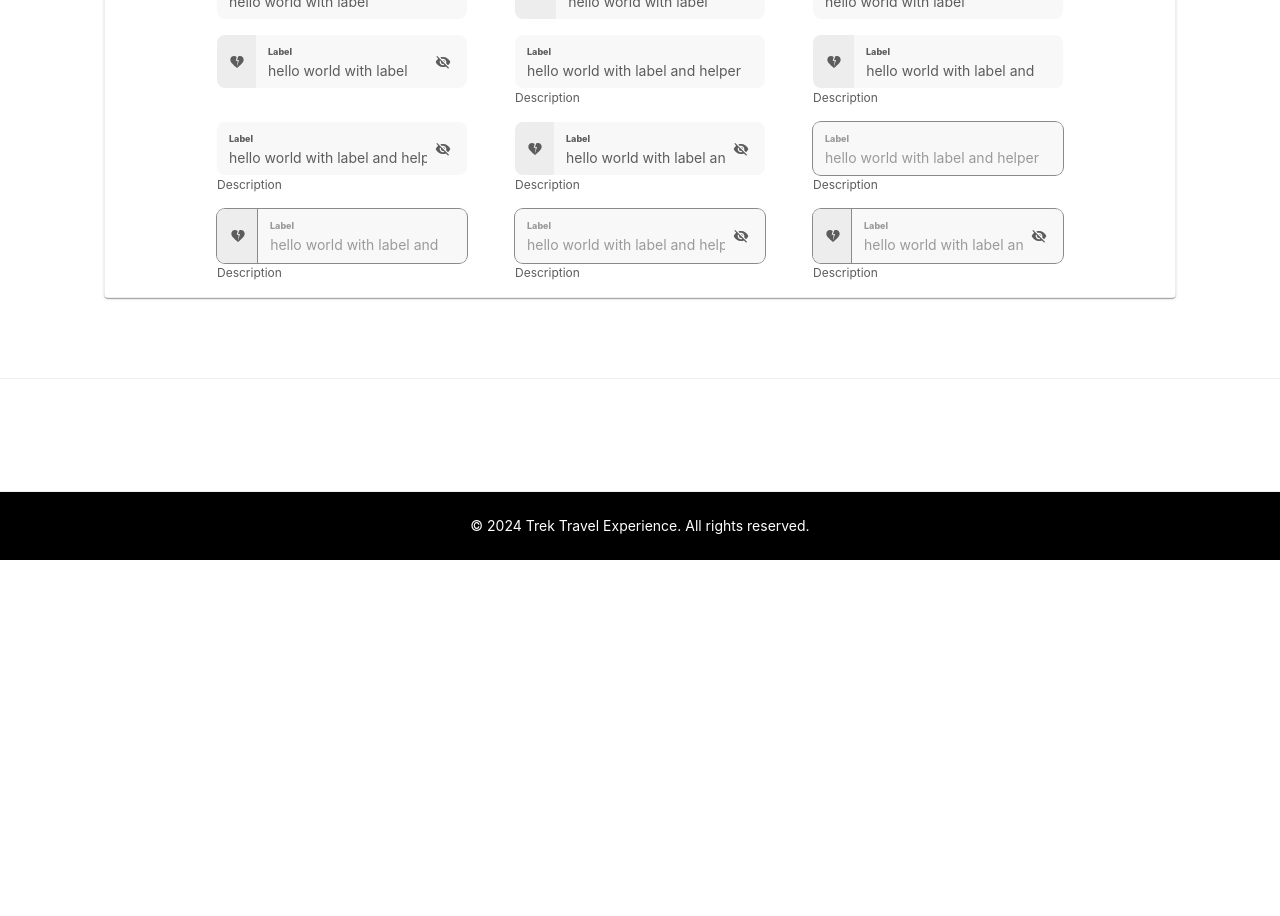
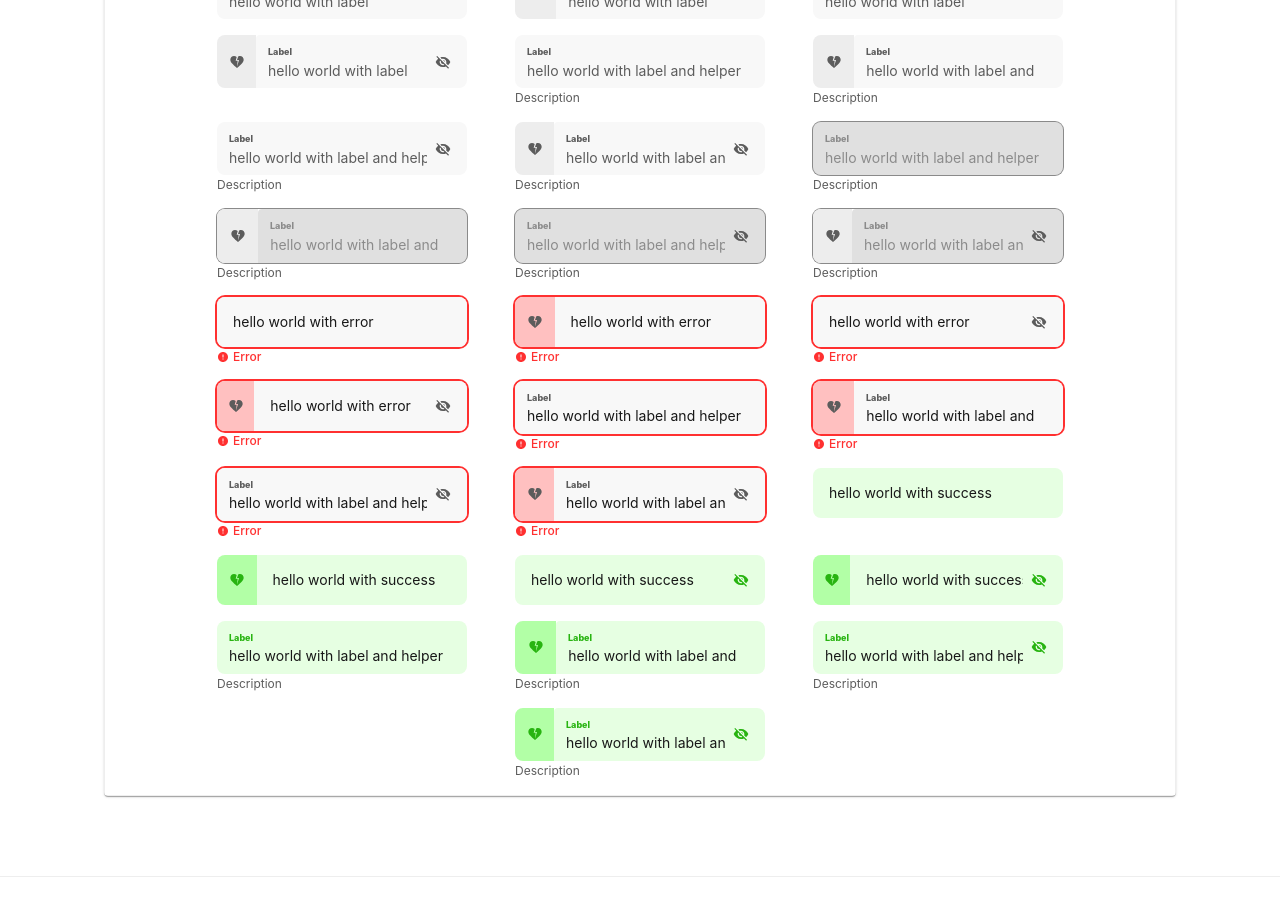
Before and after one commit to Yuki-kykyky/layout-demos, a Next.js app: page / in a window 1280 px wide. Shown: the part 800-1716 px from the top of the page. Before the commit the page ends 1360 px from the top, so only its background shows below. Built offline with nearby package versions, Linux system fonts and the light colour scheme.

Commit message:
feat error and success styles

```diff
--- a/app/common/styles/style-setting.ts
+++ b/app/common/styles/style-setting.ts
@@ -35,6 +35,10 @@ export const Shadows = {
     description: "hover",
     style: "0px 0px 0px 1px #1B4AF0",
   },
+  Error: {
+    description: "error",
+    style: "0px 0px 0px 2px #FF3030",
+  },
 };
 
 export const CornerRadius = {
--- a/app/common/ui/page2/woop/woop-input.tsx
+++ b/app/common/ui/page2/woop/woop-input.tsx
@@ -4,12 +4,82 @@ import {
   InputBase,
   Stack,
   TextField,
+  Theme,
   Typography,
 } from "@mui/material";
 
 import React from "react";
 import { Shadows } from "@/app/common/styles/style-setting";
+import { ColorPalette } from "@/app/common/styles/color-palette";
+import { Error } from "@mui/icons-material";
 
+const getContainerStyles = (error: boolean, disabled: boolean) => ({
+  borderRadius: "8px",
+  width: "250px",
+  overflow: "hidden",
+  boxShadow: error
+    ? Shadows.Error.style
+    : disabled
+    ? Shadows.Disabled.style
+    : "none",
+  "&:hover": {
+    boxShadow: disabled ? Shadows.Disabled.style : Shadows.Hover.style,
+  },
+  "&:focus-within": {
+    boxShadow: disabled ? Shadows.Disabled.style : Shadows.FocusBtn.style,
+  },
+});
+
+const getAdornmentStyles = (error: boolean, success: boolean) => ({
+  width: "50px",
+  bgcolor: (theme: Theme) =>
+    error
+      ? theme.palette.error.light
+      : success
+      ? theme.palette.success.light
+      : theme.palette.divider,
+  display: "flex",
+  alignItems: "center",
+  justifyContent: "center",
+  "& .MuiSvgIcon-root": {
+    color: (theme: Theme) =>
+      success ? theme.palette.success.main : theme.palette.text.secondary,
+    fontSize: "16px",
+  },
+});
+
+const getInputBaseStyles = (
+  error: boolean,
+  success: boolean,
+  disabled: boolean
+) => ({
+  p: "16px",
+  flexGrow: 1,
+  fontSize: "14px",
+  lineHeight: "18px",
+  bgcolor: (theme: Theme) =>
+    success
+      ? `${theme.palette.success.contrastText} !important`
+      : theme.palette.background.paper,
+  color: (theme: Theme) => {
+    if (disabled) return theme.palette.text.disabled;
+    if (error || success) return theme.palette.text.primary;
+    return theme.palette.text.secondary;
+  },
+  "&:hover, &:focus-within": {
+    bgcolor: (theme: Theme) => `${theme.palette.background.paper} !important`,
+  },
+});
+export type WoopInputProps = {
+  value: string;
+  startAdornment?: React.ReactNode;
+  endAdornment?: React.ReactNode;
+  label?: string;
+  helperText?: string;
+  disabled?: boolean;
+  error?: boolean;
+  success?: boolean;
+};
 export const WoopInput = ({
   value,
   startAdornment,
@@ -17,55 +87,14 @@ export const WoopInput = ({
   label,
   helperText,
   disabled = false,
-}: {
-  value: string;
-  startAdornment?: React.ReactNode;
-  endAdornment?: React.ReactNode;
-  label?: string;
-  helperText?: string;
-  disabled?: boolean;
-}) => {
+  error = false,
+  success = false,
+}: WoopInputProps) => {
   return (
     <Box>
-      <Stack
-        direction="row"
-        sx={{
-          borderRadius: "8px",
-          width: "250px",
-          overflow: "hidden",
-          "&:hover": {
-            boxShadow: Shadows.Hover.style,
-          },
-          "&:focus-within": {
-            boxShadow: Shadows.FocusBtn.style,
-          },
-          ...(disabled && {
-            boxShadow: Shadows.Disabled.style,
-            "&:hover": {
-              boxShadow: Shadows.Disabled.style,
-            },
-            "&:focus-within": {
-              boxShadow: Shadows.Disabled.style,
-            },
-          }),
-        }}
-      >
+      <Stack direction="row" sx={getContainerStyles(error, disabled)}>
         {startAdornment && (
-          <Box
-            sx={{
-              width: "50px",
-              bgcolor: (theme) => theme.palette.divider,
-              display: "flex",
-              alignItems: "center",
-              justifyContent: "center",
-              "& .MuiSvgIcon-root": {
-                color: (theme) => theme.palette.text.secondary,
-                fontSize: "16px",
-              },
-            }}
-          >
-            {startAdornment}
-          </Box>
+          <Box sx={getAdornmentStyles(error, success)}>{startAdornment}</Box>
         )}
 
         {label ? (
@@ -77,17 +106,16 @@ export const WoopInput = ({
             sx={{
               flexGrow: 1,
               "& .MuiInputLabel-root": {
-                color: (theme) => theme.palette.text.secondary,
+                color: (theme: Theme) =>
+                  success
+                    ? theme.palette.success.main
+                    : theme.palette.text.secondary,
                 fontSize: "12px",
                 top: "4px",
                 lineHeight: "16px",
                 fontWeight: 800,
-                "&:hover": {
-                  color: (theme) => theme.palette.text.secondary,
-                },
-                "&:focus, &:active, &:focus-visible, &:focus-within, &:focus-within-content":
-                  {
-                    color: (theme) => theme.palette.text.secondary,
+                "&:hover, &.Mui-focused": {
+                  color: (theme: Theme) => theme.palette.text.secondary,
                 },
               },
             }}
@@ -95,34 +123,18 @@ export const WoopInput = ({
               input: {
                 disableUnderline: true,
                 sx: {
+                  ...getInputBaseStyles(error, success, disabled),
                   p: 0,
-                  bgcolor: (theme) => theme.palette.background.paper,
-                  color: (theme) => theme.palette.text.secondary,
-                  height: "fit-content",
-                  fontSize: "14px",
-                  borderRadius: 0,
-                  lineHeight: "18px",
-                  "&:hover": {
-                    bgcolor: (theme) =>
-                      `${theme.palette.background.paper} !important`,
-                  },
-                  "&:focus-within": {
-                    bgcolor: (theme) =>
-                      `${theme.palette.background.paper} !important`,
-                  },
-                  ...(disabled && {
-                    boxShadow: Shadows.Disabled.style,
-                    color: (theme) => theme.palette.text.disabled,
-                    bgcolor: (theme) =>
-                      `${theme.palette.background.paper} !important`,
-                  }),
                 },
                 endAdornment: (
                   <InputAdornment
                     position="end"
                     sx={{
                       "& .MuiSvgIcon-root": {
-                        color: (theme) => theme.palette.text.secondary,
+                        color: (theme: Theme) =>
+                          success
+                            ? theme.palette.success.main
+                            : theme.palette.text.secondary,
                         fontSize: "16px",
                       },
                       pr: "16px",
@@ -144,7 +156,10 @@ export const WoopInput = ({
                 position="end"
                 sx={{
                   "& .MuiSvgIcon-root": {
-                    color: (theme) => theme.palette.text.secondary,
+                    color: (theme: Theme) =>
+                      success
+                        ? theme.palette.success.main
+                        : theme.palette.text.secondary,
                     fontSize: "16px",
                   },
                 }}
@@ -152,12 +167,7 @@ export const WoopInput = ({
                 {endAdornment}
               </InputAdornment>
             }
-            sx={{
-              p: "16px",
-              flexGrow: 1,
-              bgcolor: (theme) => theme.palette.background.paper,
-              color: (theme) => theme.palette.text.secondary,
-            }}
+            sx={getInputBaseStyles(error, success, disabled)}
             slotProps={{
               input: {
                 sx: {
@@ -171,6 +181,25 @@ export const WoopInput = ({
           />
         )}
       </Stack>
+      {error ? (
+        <>
+          <Typography
+            fontSize="12px"
+            lineHeight="16px"
+            fontWeight={500}
+            color={ColorPalette.SystemColors.error}
+            sx={{
+              mt: "2px",
+              display: "flex",
+              alignItems: "center",
+              gap: "4px",
+            }}
+          >
+            <Error sx={{ fontSize: "12px", lineHeight: "16px" }} /> Error
+          </Typography>
+        </>
+      ) : (
+        <>
           {helperText && (
             <Typography
               fontSize="12px"
@@ -183,6 +212,8 @@ export const WoopInput = ({
               {helperText}
             </Typography>
           )}
+        </>
+      )}
     </Box>
   );
 };
--- a/app/components/page2/text-field-list.tsx
+++ b/app/components/page2/text-field-list.tsx
@@ -119,6 +119,104 @@ export const TextFieldList = () => {
       value: "hello world with label and helper text",
       disabled: true,
     },
+
+    // error
+    { error: true, value: "hello world with error" },
+    {
+      error: true,
+      startAdornment: <HeartBroken />,
+      value: "hello world with error",
+    },
+    {
+      error: true,
+      endAdornment: <VisibilityOff />,
+      value: "hello world with error",
+    },
+    {
+      error: true,
+      startAdornment: <HeartBroken />,
+      endAdornment: <VisibilityOff />,
+      value: "hello world with error",
+    },
+
+    // 带 label 和 helperText 和 error
+    {
+      label: "Label",
+      helperText: "Description",
+      error: true,
+      value: "hello world with label and helper text and error",
+    },
+    {
+      startAdornment: <HeartBroken />,
+      label: "Label",
+      helperText: "Description",
+      error: true,
+      value: "hello world with label and helper text and error",
+    },
+    {
+      endAdornment: <VisibilityOff />,
+      label: "Label",
+      helperText: "Description",
+      error: true,
+      value: "hello world with label and helper text and error",
+    },
+    {
+      label: "Label",
+      helperText: "Description",
+      error: true,
+      startAdornment: <HeartBroken />,
+      endAdornment: <VisibilityOff />,
+      value: "hello world with label and helper text and error",
+    },
+
+    // success
+    { success: true, value: "hello world with success" },
+    {
+      success: true,
+      startAdornment: <HeartBroken />,
+      value: "hello world with success",
+    },
+    {
+      success: true,
+      endAdornment: <VisibilityOff />,
+      value: "hello world with success",
+    },
+    {
+      success: true,
+      startAdornment: <HeartBroken />,
+      endAdornment: <VisibilityOff />,
+      value: "hello world with success",
+    },
+
+    // 带 label 和 helperText 和 success
+    {
+      label: "Label",
+      helperText: "Description",
+      success: true,
+      value: "hello world with label and helper text and success",
+    },
+    {
+      startAdornment: <HeartBroken />,
+      label: "Label",
+      helperText: "Description",
+      success: true,
+      value: "hello world with label and helper text and success",
+    },
+    {
+      endAdornment: <VisibilityOff />,
+      label: "Label",
+      helperText: "Description",
+      success: true,
+      value: "hello world with label and helper text and success",
+    },
+    {
+      label: "Label",
+      helperText: "Description",
+      success: true,
+      startAdornment: <HeartBroken />,
+      endAdornment: <VisibilityOff />,
+      value: "hello world with label and helper text and success",
+    },
   ];
 
   return (
--- a/app/theme.ts
+++ b/app/theme.ts
@@ -53,15 +53,15 @@ const lightTheme = createTheme({
     },
     error: {
       main: ColorPalette.SystemColors.error,
-      light: ColorPalette.SystemColors.errorTertiary,
+      light: ColorPalette.SystemColors.errorSecondary,
       dark: ColorPalette.SystemColors.errorHover,
-      contrastText: ColorPalette.Greyscale.white,
+      contrastText: ColorPalette.SystemColors.errorTertiary,
     },
     success: {
       main: ColorPalette.SystemColors.successful,
-      light: ColorPalette.SystemColors.successfulTertiary,
+      light: ColorPalette.SystemColors.successfulSecondary,
       dark: ColorPalette.SystemColors.successfulHover,
-      contrastText: ColorPalette.Greyscale.white,
+      contrastText: ColorPalette.SystemColors.successfulTertiary,
     },
   },
   typography: {
@@ -99,6 +99,18 @@ const darkTheme = createTheme({
       dark: ColorPaletteDark.AccentOrange.accent2Tertiary,
       contrastText: ColorPaletteDark.Greyscale.white,
     },
+    error: {
+      main: ColorPaletteDark.SystemColors.error,
+      light: ColorPaletteDark.SystemColors.errorSecondary,
+      dark: ColorPaletteDark.SystemColors.errorHover,
+      contrastText: ColorPaletteDark.SystemColors.errorTertiary,
+    },
+    success: {
+      main: ColorPaletteDark.SystemColors.successful,
+      light: ColorPaletteDark.SystemColors.successfulSecondary,
+      dark: ColorPaletteDark.SystemColors.successfulHover,
+      contrastText: ColorPaletteDark.SystemColors.successfulTertiary,
+    },
   },
   typography: {
     fontFamily: "Inter",
```
Lines whose indentation alone changed are shown as unchanged.
